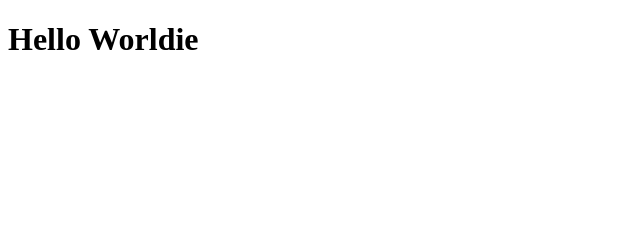
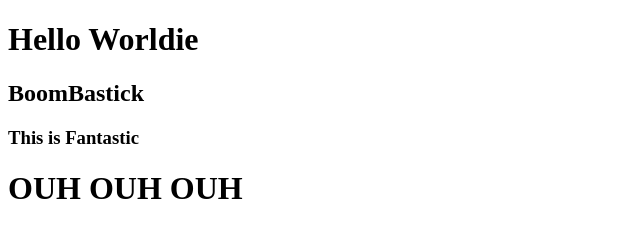
Before and after one commit to Sierwench/FrontEndHTML, a plain HTML site: page index.html in a window 1280 px wide. Shown: the whole page, without its empty margins (0-640 px from the left). Drawn offline with Linux system fonts and the light colour scheme.

Commit message:
atnaujinamas tekstas

```diff
--- a/index.html
+++ b/index.html
@@ -9,5 +9,8 @@
   </head>
   <body>
     <h1>Hello Worldie</h1>
+    <h2>BoomBastick</h2>
+    <h3>This is Fantastic</h3>
+    <h1>OUH OUH OUH</h1>
   </body>
 </html>
```
